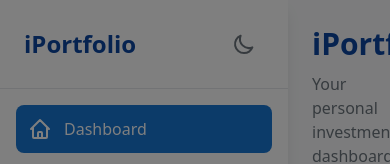
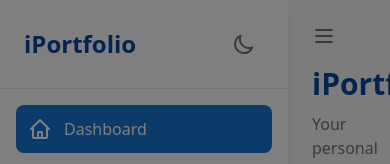
Before and after one commit to Abdulqudus0001/Iportfolio, a React (Vite) app: page / in a window 390 px wide. Shown: the top 164 px of the page. Built offline with nearby package versions, Linux system fonts and the light colour scheme; no server answers.

Commit message:
Update App.tsx

```diff
--- a/App.tsx
+++ b/App.tsx
@@ -30,6 +30,8 @@ const AppContent: React.FC = () => {
   const [isAiChatOpen, setIsAiChatOpen] = useState(false);
   const [aiInitialPrompt, setAiInitialPrompt] = useState<string | undefined>(undefined);
   const [shareId, setShareId] = useState<string | null>(null);
+  const [isSidebarOpen, setIsSidebarOpen] = useState(false);
+
 
   useEffect(() => {
       const params = new URLSearchParams(window.location.search);
@@ -91,13 +93,22 @@ const AppContent: React.FC = () => {
     <>
       {isFirstVisit && <GuidedTour onClose={closeTour} />}
       <LearnModal isOpen={isLearnModalOpen} onClose={() => setIsLearnModalOpen(false)} />
-      <div className="flex h-screen bg-light-bg text-light-text dark:bg-dark-bg dark:text-dark-text font-sans">
+      <div className="flex h-screen bg-light-bg text-light-text dark:bg-dark-bg font-sans">
         <Sidebar
           currentView={currentView}
           setCurrentView={setCurrentView}
           openLearnModal={() => setIsLearnModalOpen(true)}
+          isSidebarOpen={isSidebarOpen}
+          setIsSidebarOpen={setIsSidebarOpen}
         />
-        <main className="flex-1 p-6 sm:p-8 overflow-y-auto">
+        <main className="flex-1 overflow-y-auto relative pt-16 px-6 pb-6 sm:px-8 sm:pb-8 md:p-8">
+            <button
+                onClick={() => setIsSidebarOpen(true)}
+                className="md:hidden absolute top-4 left-4 p-2 rounded-md text-light-text-secondary dark:text-dark-text-secondary hover:bg-gray-200 dark:hover:bg-gray-700 transition-colors z-20"
+                aria-label="Open sidebar"
+            >
+                <MenuIcon />
+            </button>
            <div className="max-w-7xl mx-auto">
                 <div className="flex justify-between items-center mb-2">
                   <h1 className="text-3xl font-bold text-brand-primary">iPortfolio</h1>
@@ -138,7 +149,11 @@ const MagicWandIcon: React.FC = () => (
     </svg>
 );
 const BotIcon = () => <svg xmlns="http://www.w3.org/2000/svg" className="h-6 w-6" fill="none" viewBox="0 0 24 24" stroke="currentColor"><path strokeLinecap="round" strokeLinejoin="round" strokeWidth={2} d="M19 11H5m14 0a2 2 0 012 2v6a2 2 0 01-2 2H5a2 2 0 01-2-2v-6a2 2 0 012-2m14 0V9a2 2 0 00-2-2M5 11V9a2 2 0 012-2m0 0V5a2 2 0 012-2h6a2 2 0 012 2v2M7 7h10" /></svg>;
-
+const MenuIcon: React.FC = () => (
+    <svg xmlns="http://www.w3.org/2000/svg" className="h-6 w-6" fill="none" viewBox="0 0 24 24" stroke="currentColor" strokeWidth="2">
+        <path strokeLinecap="round" strokeLinejoin="round" d="M4 6h16M4 12h16M4 18h16" />
+    </svg>
+);
 
 const App: React.FC = () => {
   return (
```
